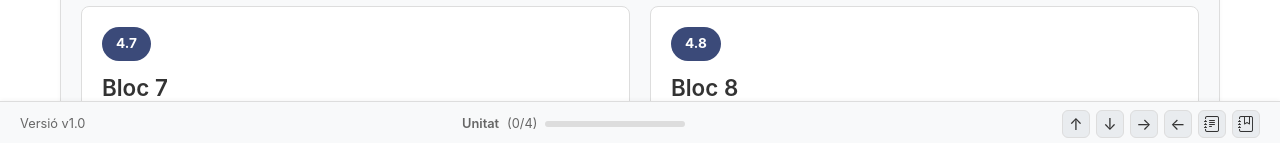
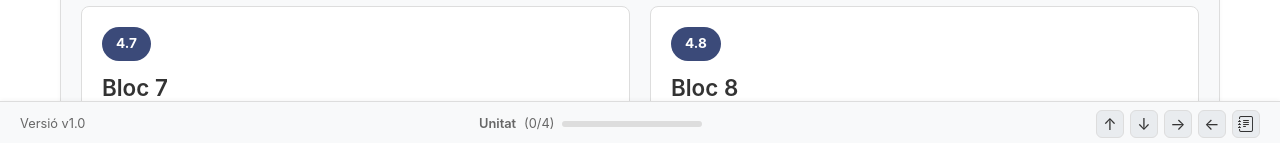
Before and after one commit to itrascastro/ioc-da2-optativa-angular, a Jekyll site: the page built from docs/index.md, in a window 1280 px wide and 900 px high, scrolled down 604 px. Shown: the part 754-897 px from the top of the window. Built offline with Jekyll 4.4.1, drawn with Linux system fonts in a browser that asks for light colours; nearby versions of some CDN libraries.

```diff
--- a/docs/_layouts/default.html
+++ b/docs/_layouts/default.html
@@ -260,11 +260,8 @@
                 <a href="#bottom" id="footer-btn-bottom" class="task-btn" aria-label="Anar al final">↓</a>
                 <a href="#next" id="footer-btn-next" class="task-btn" aria-label="Secció següent">→</a>
                 <a href="#prev" id="footer-btn-prev" class="task-btn" aria-label="Secció anterior">←</a>
-                <button id="footer-btn-notes" class="task-btn" type="button" aria-label="Obrir panell de notes" title="Notes">
+                <a href="{{ '/quadern.html' | relative_url }}" class="task-btn" aria-label="Obrir quadern complet" title="Quadern">
                   <i class="bi bi-journal-text" aria-hidden="true"></i>
-                </button>
-                <a href="{{ '/quadern.html' | relative_url }}" class="task-btn" aria-label="Obrir quadern complet" title="Quadern">
-                  <i class="bi bi-journal-bookmark" aria-hidden="true"></i>
                 </a>
             </div>
         </div>
```
